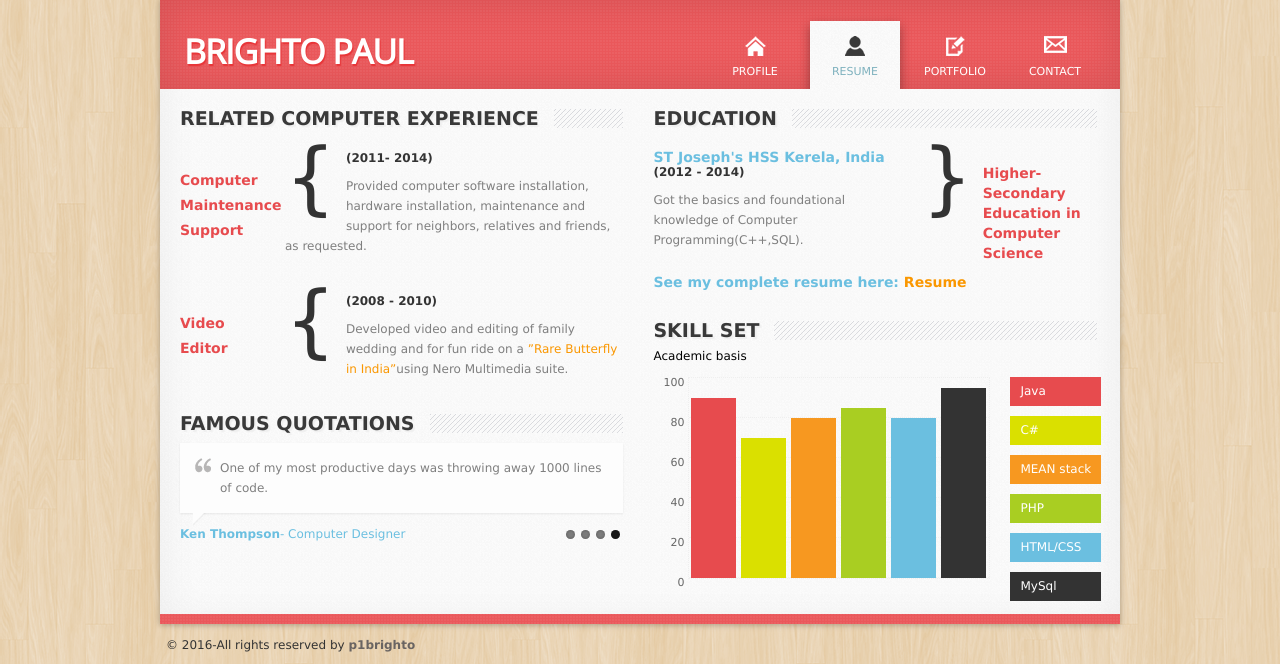
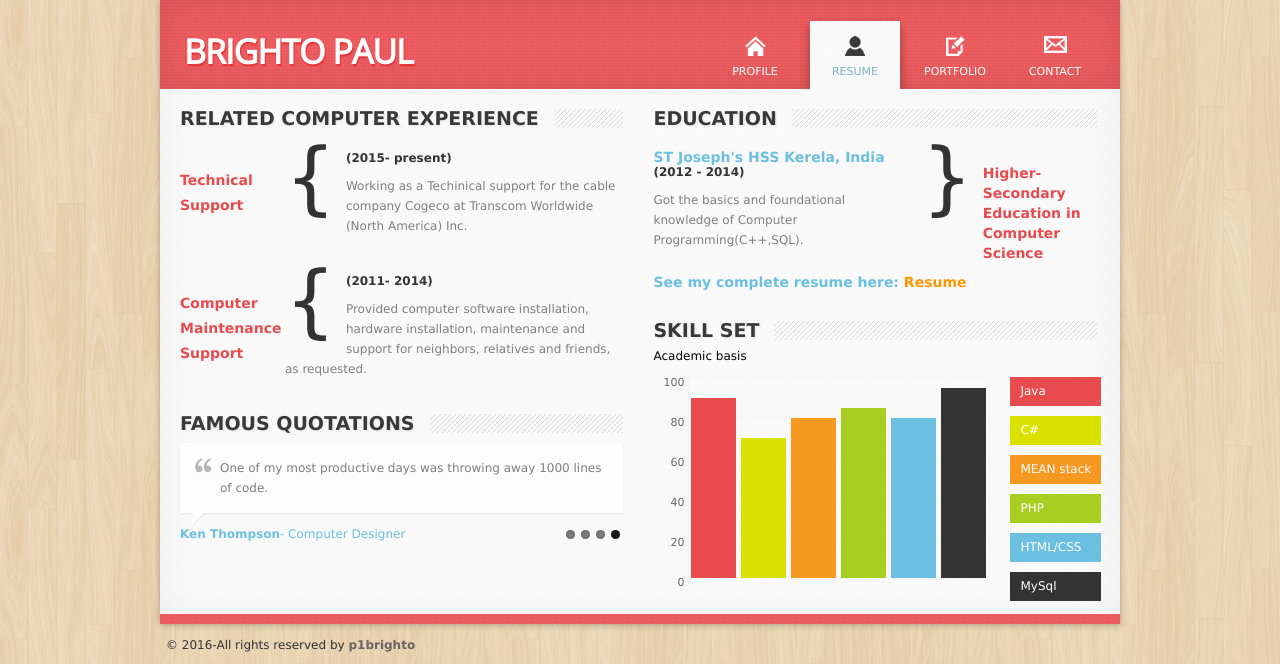
Before and after one commit to p1brighto/MyPortfolioWebsite, a PHP site: page /resume.php in a window 1280 px wide. Shown: the part 31-695 px from the top of the page. Run offline with PHP 8.4, Linux system fonts and the light colour scheme; some libraries are stand-ins or nearby versions; some web fonts are replaced.

Commit message:
updated about page

```diff
--- a/resume.php
+++ b/resume.php
@@ -10,21 +10,21 @@ require_once('header.php');
         <!-- Experience-->
             <h2><span>RELATED COMPUTER EXPERIENCE</span></h2>
             <div class="job-position">
+                <h4>Technical Support</h4>
+            </div>
+            <div class="job-details">
+                <div class="curly-brace">{</div>
+                <h4> <span>(2015- present)</span></h4>
+                <p>Working as a Techinical support for the cable company Cogeco at Transcom Worldwide (North America) Inc.</p>
+            </div>
+            <div class="clear"></div>
+            <div class="job-position">
                 <h4>Computer Maintenance Support</h4>
             </div>
             <div class="job-details">
                 <div class="curly-brace">{</div>
                 <h4> <span>(2011- 2014)</span></h4>
                 <p>Provided computer software installation, hardware installation, maintenance and support for neighbors, relatives and friends, as requested.</p>
-            </div>
-            <div class="clear"></div>
-            <div class="job-position">
-                <h4>Video Editor</h4>
-            </div>
-            <div class="job-details">
-                <div class="curly-brace">{</div>
-                <h4> <span>(2008 - 2010)</span></h4>
-                <p>Developed video and editing of family wedding and for fun ride on a <a href="https://www.youtube.com/watch?v=zL8CyjCtE_c" >”Rare Butterfly in India”</a>using Nero Multimedia suite.</p>
             </div>
             <!-- End Experience-->
             <div class="clear"></div>
```
